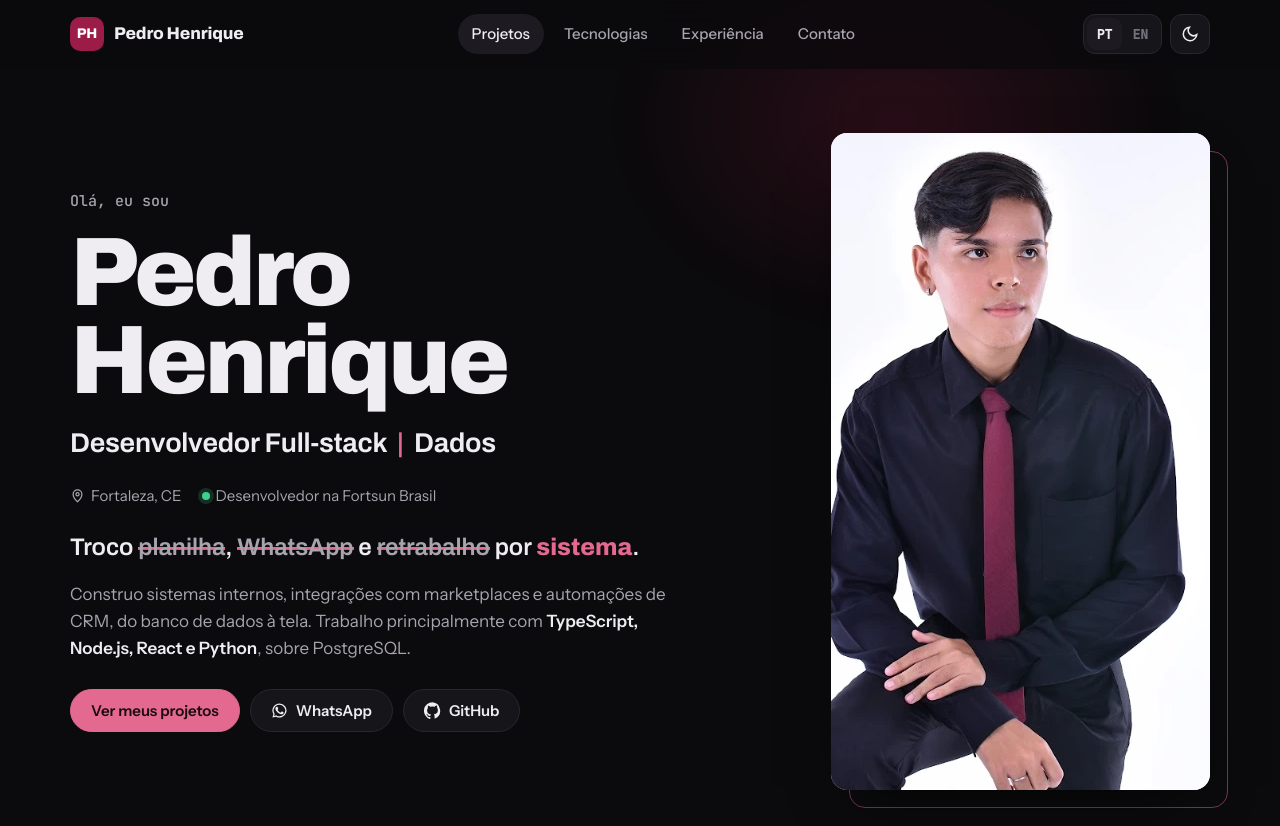
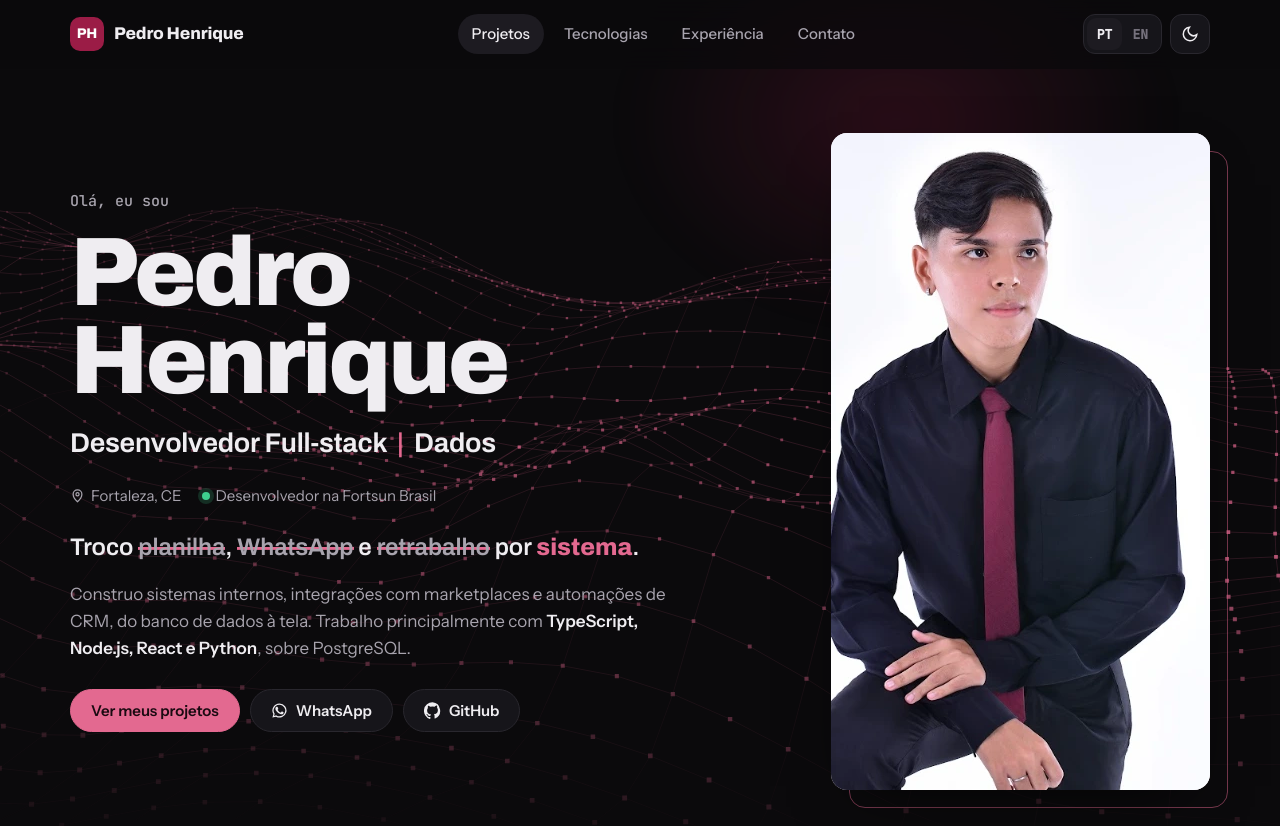
Before and after one commit to PedroOliveiraHZ/portfolio-pedro, a plain HTML site: page index.html in a window 1280 px wide. Shown: the top 826 px of the page. Drawn offline with Linux system fonts and the light colour scheme.

Commit message:
Efeitos 3D

```diff
--- /dev/null
+++ b/hero3d.js
@@ -0,0 +1,139 @@
+// Efeitos 3D: onda de dados no topo + inclinação 3D nos cards e na foto. Sem dependências.
+(() => {
+  const reduce = matchMedia('(prefers-reduced-motion: reduce)').matches;
+  const finePointer = matchMedia('(pointer: fine)').matches;
+
+  /* ---------- Onda de dados (canvas 2D com projeção em perspectiva) ---------- */
+  const cv = document.getElementById('hero3d');
+  if (cv && cv.getContext) {
+    const ctx = cv.getContext('2d');
+    const host = cv.parentElement;
+    const small = innerWidth < 760;
+    const COLS = small ? 44 : 76, ROWS = small ? 24 : 34;
+    const SX = 28, SZ = 28;                 // espaçamento entre pontos
+    let W = 0, H = 0, dpr = 1, t = 0, running = false, raf = 0, visible = true;
+    let mx = 0, my = 0, tx = 0, ty = 0;     // mouse suavizado (-1..1)
+    let color = '227,105,144', dark = true;
+
+    const readColor = () => {
+      const v = getComputedStyle(document.documentElement).getPropertyValue('--accent').trim();
+      const m = v.match(/^#?([0-9a-f]{6})$/i);
+      if (m) { const n = parseInt(m[1], 16); color = `${n >> 16 & 255},${n >> 8 & 255},${n & 255}`; }
+      dark = document.documentElement.dataset.theme !== 'light';
+    };
+    const resize = () => {
+      dpr = Math.min(devicePixelRatio || 1, 2);
+      W = host.clientWidth; H = host.clientHeight;
+      cv.width = W * dpr; cv.height = H * dpr;
+      ctx.setTransform(dpr, 0, 0, dpr, 0, 0);
+      if (!running) draw();
+    };
+
+    const PX = new Float32Array(COLS * ROWS), PY = new Float32Array(COLS * ROWS), PA = new Float32Array(COLS * ROWS), PR = new Float32Array(COLS * ROWS);
+    const BUCKETS = 10;
+    function draw() {
+      ctx.clearRect(0, 0, W, H);
+      const yaw = -0.32 + mx * 0.22, pitch = 0.5 + my * 0.08;
+      const cy = Math.cos(yaw), sy = Math.sin(yaw), cp = Math.cos(pitch), sp = Math.sin(pitch);
+      const fov = Math.min(W, 1400) * 0.95, camZ = 720;
+      const ox = W * (small ? 0.5 : 0.6), oy = H * (small ? 0.66 : 0.6);
+      const halfX = (COLS - 1) * SX / 2, halfZ = (ROWS - 1) * SZ / 2;
+      const strength = dark ? 1 : 0.6;
+      let n = 0;
+      for (let j = 0; j < ROWS; j++) {
+        for (let i = 0; i < COLS; i++, n++) {
+          const x = i * SX - halfX, z = j * SZ - halfZ;
+          const d = Math.hypot(x - mx * 380, z + my * 180);
+          const y = Math.sin(x * 0.011 + t) * 30 + Math.cos(z * 0.017 + t * 0.8) * 24
+                  + Math.sin(d * 0.03 - t * 2.2) * 22 * Math.exp(-d / 420);
+          const x1 = x * cy - z * sy, z1 = x * sy + z * cy;
+          const y2 = y * cp - z1 * sp, z2 = y * sp + z1 * cp;
+          const depth = z2 + camZ;
+          if (depth < 40) { PA[n] = 0; continue; }
+          const s = fov / depth;
+          PX[n] = ox + x1 * s; PY[n] = oy + y2 * s;
+          const k = Math.max(0, Math.min(1, 1.35 - depth / 1400));
+          const lift = Math.max(0, Math.min(1, (y + 45) / 100));
+          // atenua atrás do texto (esquerda/alto) para não brigar com a leitura
+          const fx = small ? 1 : Math.min(1, 0.35 + PX[n] / W * 1.1);
+          PA[n] = (0.16 + 0.8 * k) * (0.5 + 0.5 * lift) * fx * strength;
+          PR[n] = Math.max(0.8, 2.1 * s * (0.75 + 0.45 * lift));
+        }
+      }
+      // malha: linhas ao longo de cada fileira e coluna
+      ctx.strokeStyle = `rgb(${color})`; ctx.lineWidth = 1;
+      for (let j = 0; j < ROWS; j++) {
+        const base = j * COLS; let sum = 0;
+        ctx.beginPath();
+        for (let i = 0; i < COLS; i++) { const q = base + i; if (!PA[q]) continue; i && PA[q - 1] ? ctx.lineTo(PX[q], PY[q]) : ctx.moveTo(PX[q], PY[q]); sum += PA[q]; }
+        ctx.globalAlpha = Math.min(0.5, sum / COLS * 0.32); ctx.stroke();
+      }
+      for (let i = 0; i < COLS; i += 2) {
+        let sum = 0; ctx.beginPath();
+        for (let j = 0; j < ROWS; j++) { const q = j * COLS + i; if (!PA[q]) continue; j && PA[q - COLS] ? ctx.lineTo(PX[q], PY[q]) : ctx.moveTo(PX[q], PY[q]); sum += PA[q]; }
+        ctx.globalAlpha = Math.min(0.4, sum / ROWS * 0.22); ctx.stroke();
+      }
+      // pontos agrupados por opacidade (menos trocas de estilo = mais rápido)
+      ctx.fillStyle = `rgb(${color})`;
+      for (let b = 1; b <= BUCKETS; b++) {
+        const lo = (b - 1) / BUCKETS, hi = b / BUCKETS;
+        ctx.globalAlpha = hi; ctx.beginPath();
+        for (let q = 0; q < n; q++) { const a = PA[q]; if (a > lo && a <= hi) { const r = PR[q]; ctx.rect(PX[q] - r / 2, PY[q] - r / 2, r, r); } }
+        ctx.fill();
+      }
+      ctx.globalAlpha = 1;
+    }
+    function loop() {
+      mx += (tx - mx) * 0.04; my += (ty - my) * 0.04;
+      t += 0.012;
+      draw();
+      raf = running ? requestAnimationFrame(loop) : 0;
+    }
+    const start = () => { if (reduce || running || !visible || document.hidden) return; running = true; raf = requestAnimationFrame(loop); };
+    const stop = () => { running = false; cancelAnimationFrame(raf); };
+
+    readColor(); resize();
+    addEventListener('resize', resize, {passive: true});
+    if (finePointer) addEventListener('pointermove', e => { tx = e.clientX / innerWidth * 2 - 1; ty = e.clientY / innerHeight * 2 - 1; }, {passive: true});
+    new IntersectionObserver(es => { visible = es[0].isIntersecting; visible ? start() : stop(); }).observe(host);
+    document.addEventListener('visibilitychange', () => document.hidden ? stop() : start());
+    // tema trocado → nova cor
+    new MutationObserver(() => { readColor(); if (!running) draw(); }).observe(document.documentElement, {attributes: true, attributeFilter: ['data-theme']});
+    start();
+  }
+
+  /* ---------- Inclinação 3D com brilho ---------- */
+  if (!finePointer || reduce) return;
+  const add = (el, max) => {
+    if (el.dataset.tilt) return; el.dataset.tilt = '1';
+    el.classList.add('tilt');
+    const glare = document.createElement('span'); glare.className = 'glare'; glare.setAttribute('aria-hidden', 'true');
+    el.appendChild(glare);
+    let frame = 0;
+    el.addEventListener('pointermove', e => {
+      const r = el.getBoundingClientRect();
+      const px = (e.clientX - r.left) / r.width, py = (e.clientY - r.top) / r.height;
+      cancelAnimationFrame(frame);
+      frame = requestAnimationFrame(() => {
+        el.classList.add('tilting');
+        el.style.setProperty('--rx', ((0.5 - py) * max).toFixed(2) + 'deg');
+        el.style.setProperty('--ry', ((px - 0.5) * max).toFixed(2) + 'deg');
+        el.style.setProperty('--gx', (px * 100).toFixed(1) + '%');
+        el.style.setProperty('--gy', (py * 100).toFixed(1) + '%');
+      });
+    });
+    el.addEventListener('pointerleave', () => {
+      cancelAnimationFrame(frame);
+      el.classList.remove('tilting');
+      el.style.setProperty('--rx', '0deg'); el.style.setProperty('--ry', '0deg');
+    });
+  };
+  const scan = () => {
+    document.querySelectorAll('.portrait').forEach(el => add(el, 14));
+    document.querySelectorAll('.fcard').forEach(el => add(el, 4));
+    document.querySelectorAll('.card').forEach(el => add(el, 8));
+  };
+  scan();
+  // cards são criados pelo script.js; garante que todos recebam o efeito
+  new MutationObserver(scan).observe(document.body, {childList: true, subtree: true});
+})();
--- a/index.html
+++ b/index.html
@@ -49,6 +49,7 @@
 </header>
 
 <main id="conteudo">
+  <div class="hero-bg" aria-hidden="true"><canvas id="hero3d"></canvas></div>
 
   <!-- HERO -->
   <section class="wrap hero" id="inicio">
@@ -192,5 +193,6 @@
 </dialog>
 
 <script src="script.js"></script>
+<script src="hero3d.js"></script>
 </body>
 </html>
--- a/styles.css
+++ b/styles.css
@@ -268,3 +268,22 @@ dialog::backdrop{background:rgba(6,4,6,.78);backdrop-filter:blur(4px)}
   .sec{padding-top:72px}
 }
 @media (prefers-reduced-motion:reduce){*{transition:none!important;animation:none!important}}
+
+/* ---------- 3D ---------- */
+main{position:relative}
+.hero-bg{position:absolute;top:-68px;left:0;right:0;height:calc(100vh + 68px);max-height:980px;pointer-events:none;z-index:0;
+  -webkit-mask-image:linear-gradient(to bottom,transparent 0,#000 18%,#000 62%,transparent 100%);mask-image:linear-gradient(to bottom,transparent 0,#000 18%,#000 62%,transparent 100%)}
+.hero-bg canvas{display:block;width:100%;height:100%}
+.hero,main > section{position:relative;z-index:1}
+.tilt{transform-style:preserve-3d;will-change:transform}
+.tilt.tilting{transition:transform .12s ease-out!important;transform:perspective(1000px) rotateX(var(--rx,0)) rotateY(var(--ry,0))}
+.card.tilt.tilting{transform:perspective(900px) rotateX(var(--rx,0)) rotateY(var(--ry,0)) translateY(-3px)}
+.card,.fcard{position:relative}
+.glare{position:absolute;inset:0;z-index:4;pointer-events:none;border-radius:inherit;opacity:0;transition:opacity .35s;
+  background:radial-gradient(circle at var(--gx,50%) var(--gy,50%),rgba(255,255,255,.14),transparent 55%)}
+:root[data-theme="light"] .glare{background:radial-gradient(circle at var(--gx,50%) var(--gy,50%),rgba(255,255,255,.45),transparent 55%)}
+.tilt.tilting .glare{opacity:1}
+.portrait .glare{border-radius:var(--r);bottom:auto;aspect-ratio:481/610;height:auto}
+.portrait.tilt img{transform:translateZ(30px)}
+.portrait.tilt::before{transform:translateZ(-10px)}
+@media (prefers-reduced-motion:reduce){.hero-bg{display:none}}
```
Also changed, not shown: en/index.html (+2 -0 lines).
